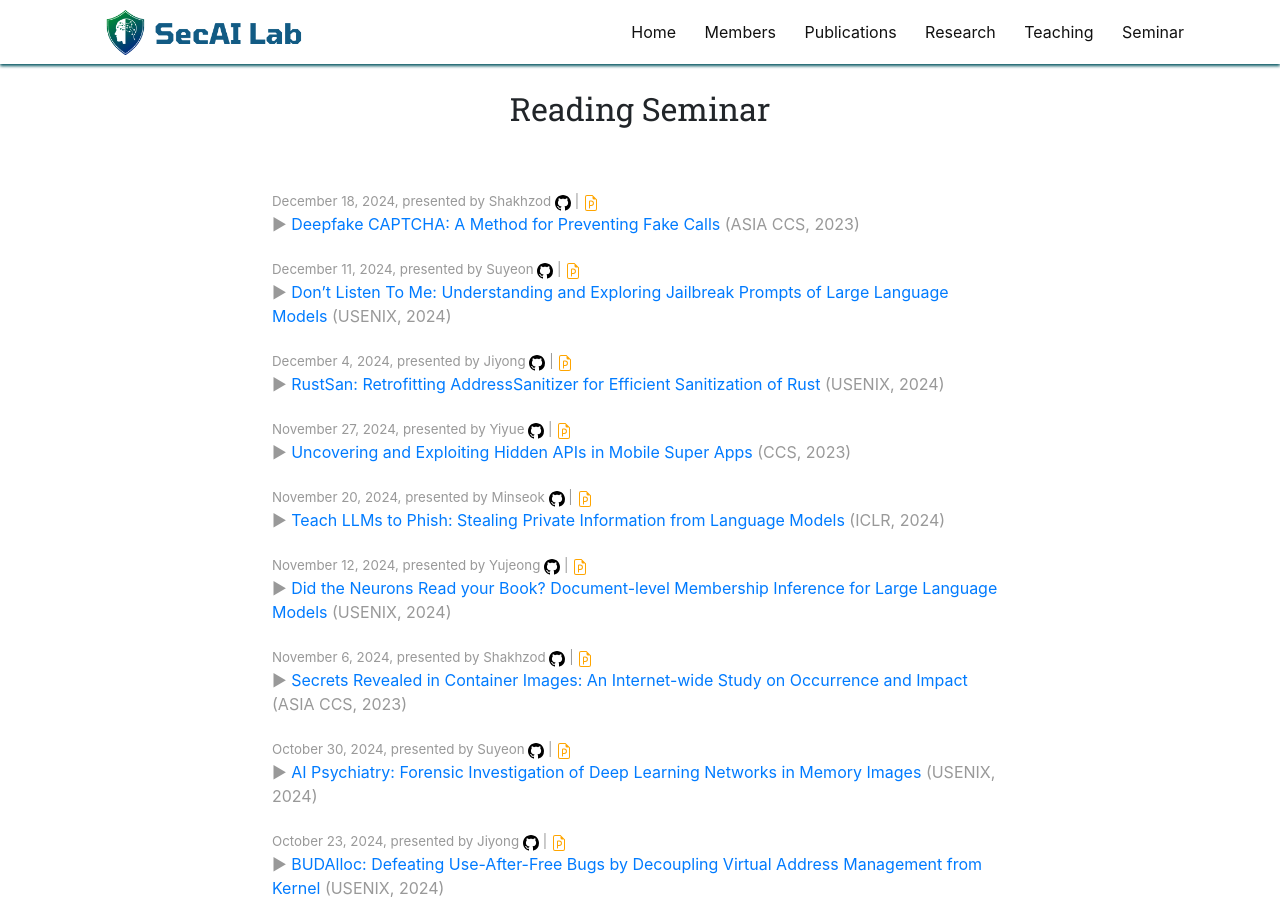
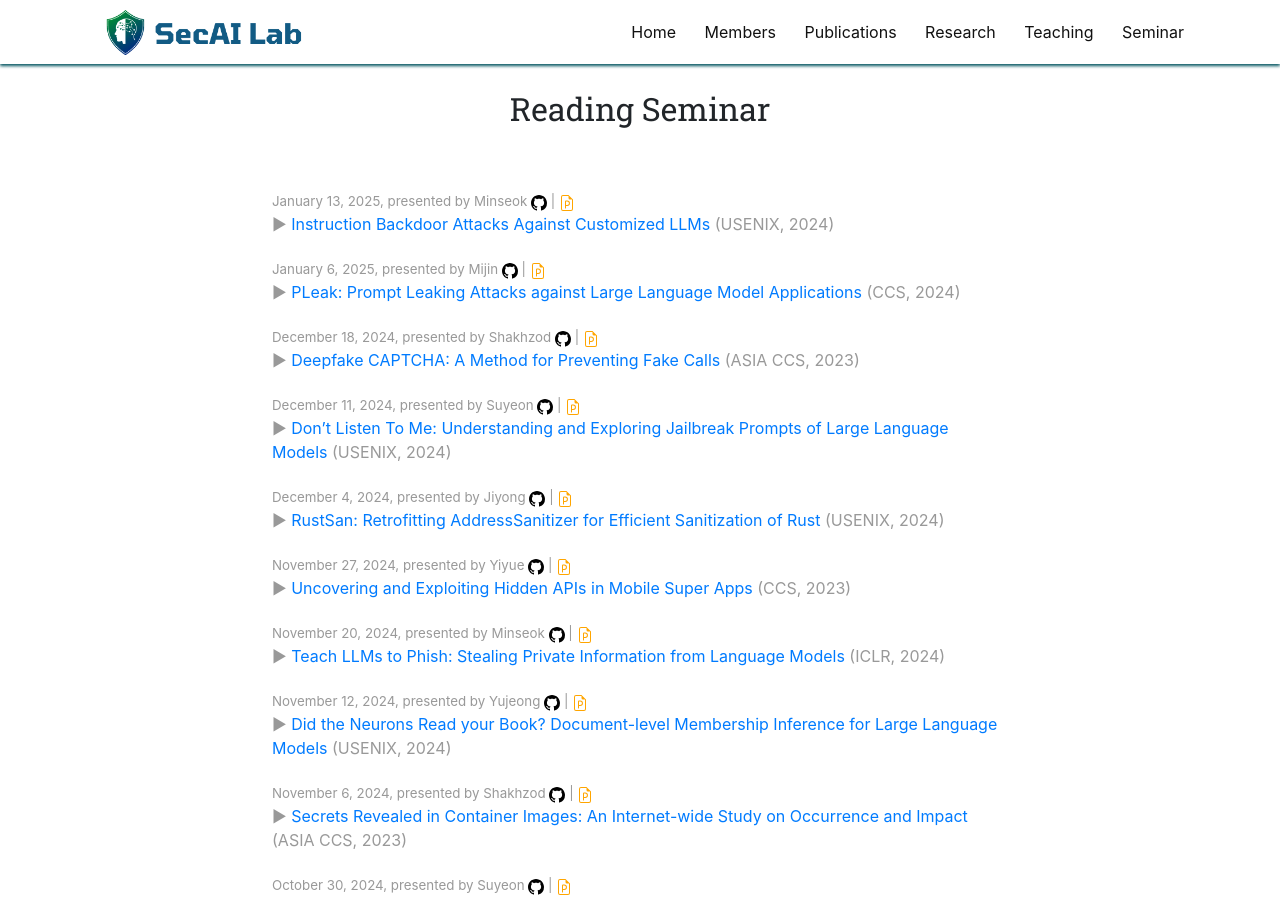
Before and after one commit to SecAI-Lab/secai-lab.github.io, a Jekyll site: the page built from pages/seminar.md, in a window 1280 px wide and 900 px high. Built offline with Jekyll 4.4.1, drawn with Linux system fonts in a browser that asks for light colours; nearby versions of some CDN libraries.

Commit message:
Update readings.yml

```diff
--- a/_data/readings.yml
+++ b/_data/readings.yml
@@ -1,3 +1,23 @@
+- title: "Instruction Backdoor Attacks Against Customized LLMs"
+  link: "https://www.usenix.org/system/files/usenixsecurity24-zhang-rui.pdf"
+  ppt_link: ""
+  code_link: "https://github.com/zhangrui4041/Instruction_Backdoor_Attack"
+  presenter: Minseok
+  conference: USENIX
+  date: 2025.01.13
+  pub_year: 2024
+  discussion: "(Discussion) "
+
+- title: "PLeak: Prompt Leaking Attacks against Large Language Model Applications"
+  link: "https://dl.acm.org/doi/10.1145/3658644.3670370"
+  ppt_link: "https://drive.google.com/file/d/1EogyVyPwVQGH2sHCZfZhUrEF3qJYZhTI/view?usp=sharing"
+  code_link: "https://github.com/BHui97/PLeak"
+  presenter: Mijin
+  conference: CCS
+  date: 2025.01.06
+  pub_year: 2024
+  discussion: "(Discussion) "
+
 - title: "Deepfake CAPTCHA: A Method for Preventing Fake Calls"
   link: "https://dl.acm.org/doi/10.1145/3579856.3595801"
   ppt_link: "https://docs.google.com/presentation/d/1SGQWZTxii6KBhrQDXnjLyHM0lWdNbk9ljA0C3_XJsUY/edit?usp=sharing"
```
